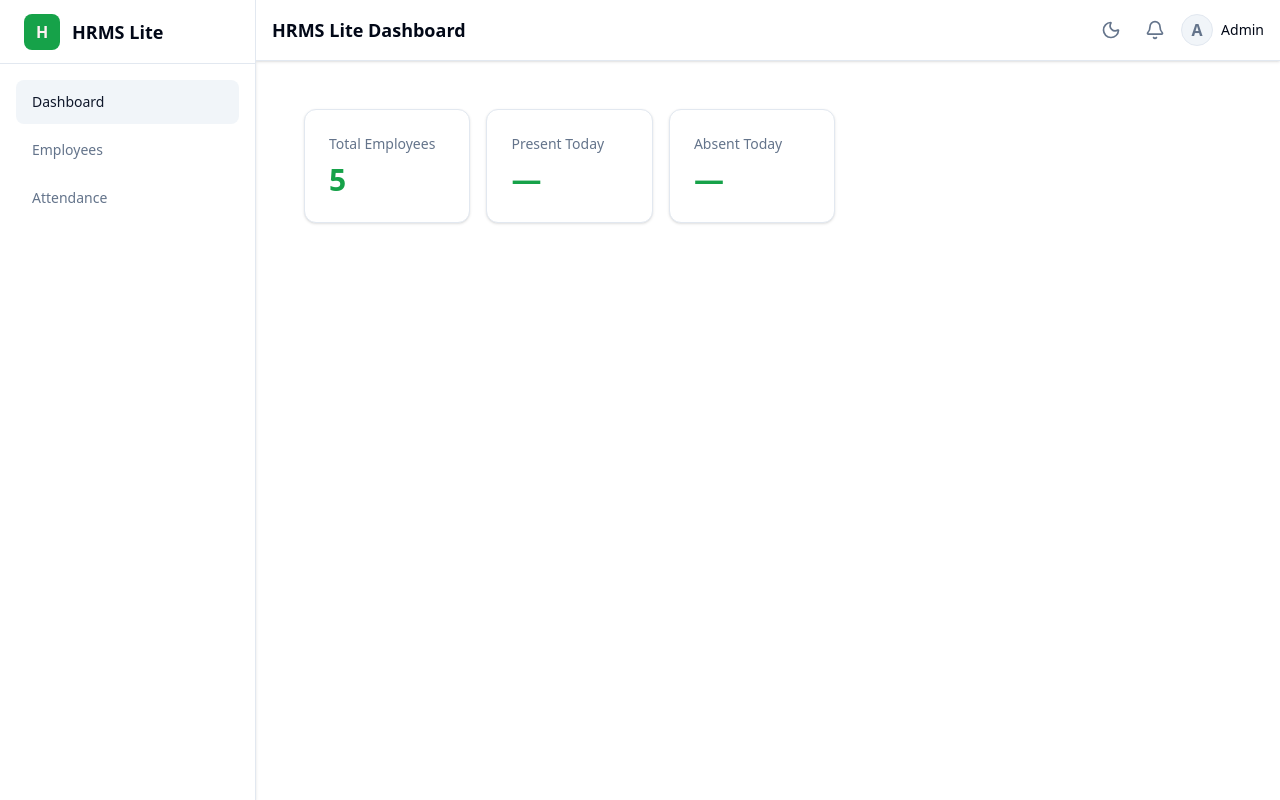
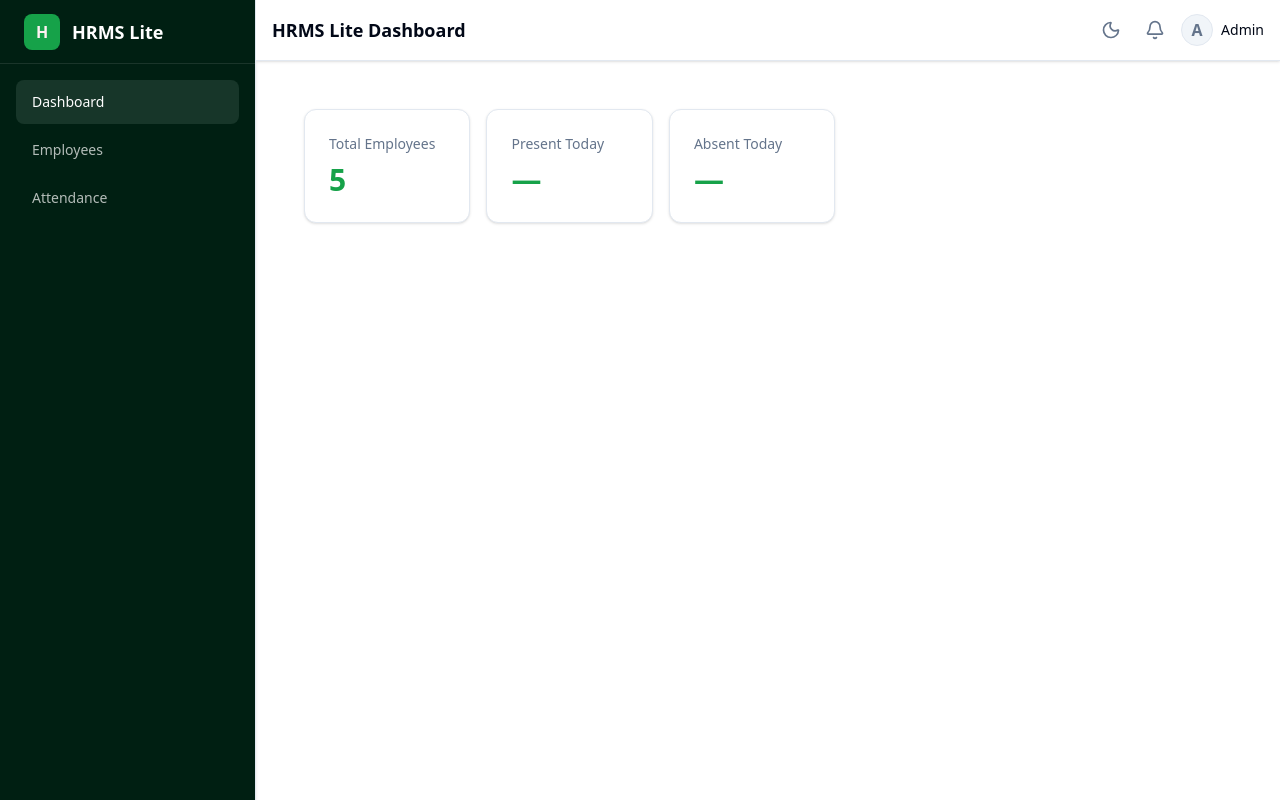
Before and after one commit to dollysingh42/hrms-lite, a Next.js app in the folder frontend/: page / in a window 1280 px wide. Built offline with nearby package versions, Linux system fonts and the light colour scheme.

Commit message:
change background of sidebar

```diff
--- a/frontend/app/globals.css
+++ b/frontend/app/globals.css
@@ -39,10 +39,10 @@
     --background: 0 0% 100%;
     --foreground: 222.2 84% 4.9%;
 
-    --sidebar: 0 0% 100%;
-    --sidebar-foreground: 222.2 84% 4.9%;
-    --sidebar-accent: 210 40% 96.1%;
-    --sidebar-accent-foreground: 222.2 47.4% 11.2%;
+    --sidebar: 156 100% 6%;
+    --sidebar-foreground: 0 0% 100%;
+    --sidebar-accent: 156 40% 15%;
+    --sidebar-accent-foreground: 0 0% 100%;
 
     --card: 0 0% 100%;
     --card-foreground: 222.2 84% 4.9%;
@@ -69,7 +69,6 @@
   .dark {
     --background: 222.2 84% 4.9%;
     --foreground: 210 40% 98%;
-
     --sidebar: 222.2 84% 4.9%;
     --sidebar-foreground: 210 40% 98%;
     --sidebar-accent: 217.2 32.6% 17.5%;
--- a/frontend/components/Sidebar.jsx
+++ b/frontend/components/Sidebar.jsx
@@ -13,10 +13,10 @@ export default function Sidebar() {
   const pathname = usePathname();
 
   return (
-    <aside className="hidden lg:flex flex-col w-64 border-r shadow-sm transition-colors duration-300
-      bg-sidebar border-border text-sidebar-foreground">
+    <aside className="hidden lg:flex flex-col w-64 border-r border-border shadow-sm transition-colors duration-300
+      bg-sidebar text-sidebar-foreground">
 
-      <div className="h-16 flex items-center px-6 border-b border-border">
+      <div className="h-16 flex items-center px-6 border-b border-sidebar-foreground/10">
         <div className="w-9 h-9 rounded-lg bg-primary text-primary-foreground flex items-center justify-center font-bold">
           H
         </div>
@@ -32,10 +32,9 @@ export default function Sidebar() {
               key={item.href}
               href={item.href}
               className={`block px-4 py-3 rounded-lg text-sm font-medium transition-colors
-                ${
-                  active
-                    ? 'bg-sidebar-accent text-sidebar-accent-foreground'
-                    : 'text-muted-foreground hover:bg-sidebar-accent/50 hover:text-sidebar-foreground'
+                ${active
+                  ? 'bg-sidebar-accent text-sidebar-accent-foreground'
+                  : 'text-sidebar-foreground/70 hover:bg-sidebar-accent/50 hover:text-sidebar-foreground'
                 }
               `}
             >
```
